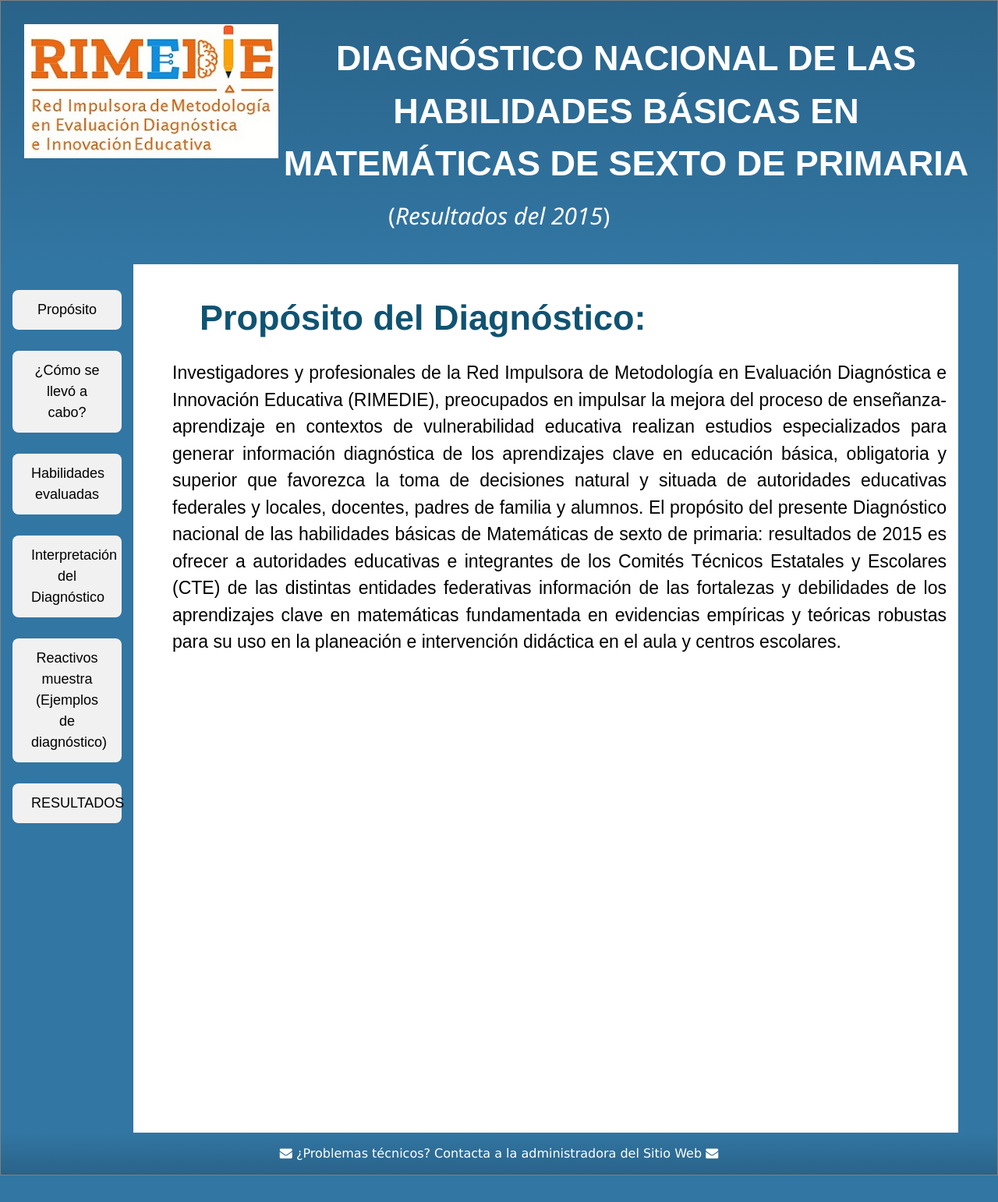
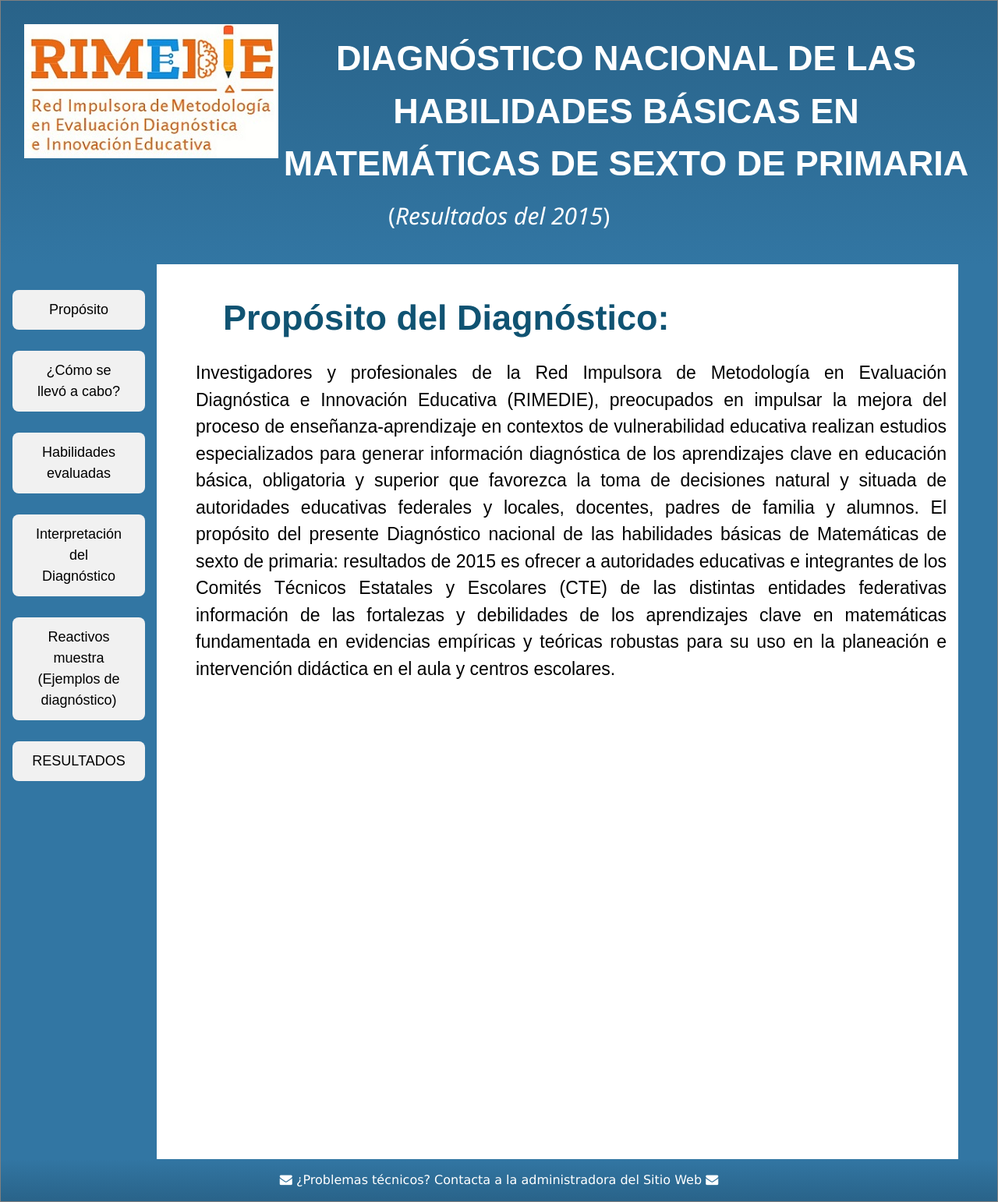
Before and after one commit to rimedie/rimedie.github.io, a Jekyll site: the page built from 1_Infografía.html, in a window 1280 px wide. Shown: the whole page at 78% size. Built offline with Jekyll 4.4.1, drawn with Linux system fonts in a browser that asks for light colours; before the commit the page ends 1508 px from its top, so only the background shows below that.

Commit message:
Update 1_Explorer.html

```diff
--- a/_layouts/1_Explorer.html
+++ b/_layouts/1_Explorer.html
@@ -103,7 +103,7 @@
 }
 nav {
     float: left;
-    max-width: 170px;
+    max-width: 200px;
     background-color: #3276a3;
     margin: 0;
     padding: 1em;
@@ -130,7 +130,7 @@
     text-decoration: none;
 }
 article {
-    margin-left: 300px;
+    margin-left: 200px;
     margin-right: 30px;
     padding: 1em;
     overflow: hidden;
```
